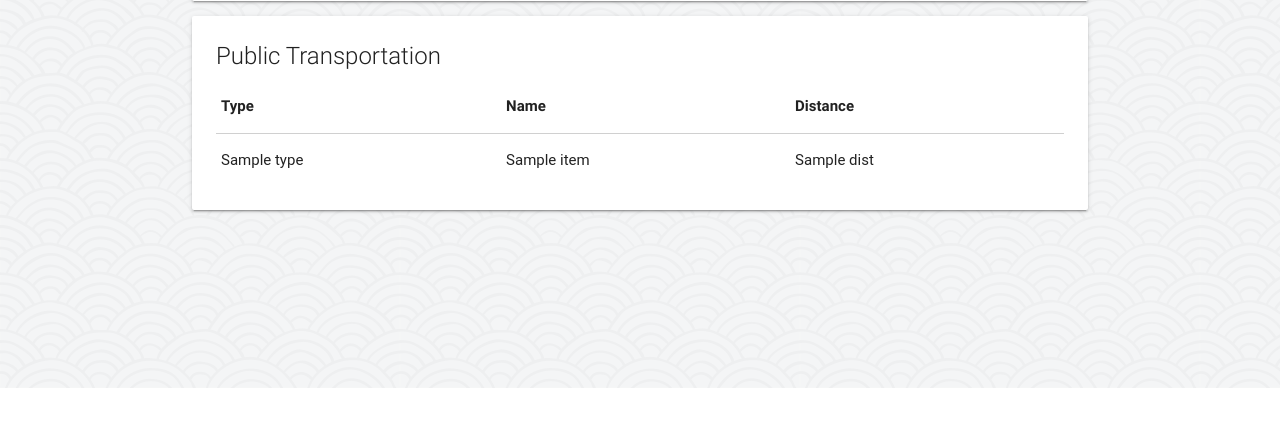
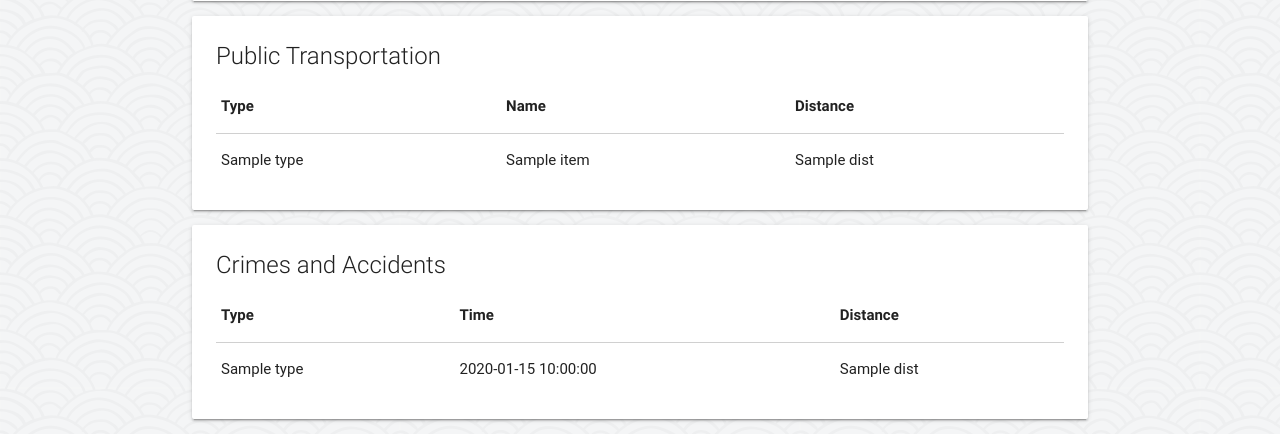
Before and after one commit to the-flying-circus/pennapps-xiv, a Flask app: template templates/info.html in a window 1280 px wide. Shown: the part 412-846 px from the top of the page. Before the commit the page ends 800 px from the top, so only its background shows below. Run offline with Flask 2, Linux system fonts and the light colour scheme; the template is opened without the code that fills it: most values are stand-ins (such as "Sample title", 1, 10 or a date in 2020); some libraries are stand-ins or nearby versions; some web fonts are replaced.

Commit message:
add crimes to gui

```diff
--- a/data.py
+++ b/data.py
@@ -112,7 +112,7 @@ def get_overview_data(laddr, lzip):
         "address": data["address"],
         "bedrooms": data["bedrooms"],
         "bathrooms": data["bathrooms"],
-        "lastSold": data["lastSoldDate"],
+        "lastSold": data.get("lastSoldDate", None),
         "zestimate": float(data["zestimate"]["amount"])
     }
 
--- a/server.py
+++ b/server.py
@@ -17,9 +17,13 @@ def info():
     geoinfo = data.geocode(address)
     if geoinfo:
         laddr, lzip = data.split_from_geocode(geoinfo)
+        loc = geoinfo["results"][0]["geometry"]["location"]
+        lat = loc["lat"]
+        lng = loc["lng"]
         if laddr and lzip:
             context = {"overview": data.get_overview_data(laddr, lzip),
                        "taxes": data.get_tax_history(),
+                       "crimes": data.get_crimes(lat, lng),
                        "neighborhood": data.get_neighborhood_data(),
                        "services": data.get_public_services(geoinfo),
                        "transportation": data.get_transportation(geoinfo),
--- a/templates/info.html
+++ b/templates/info.html
@@ -54,4 +54,27 @@
             </table>
         </div>
     </div>
+    <div class="card white">
+        <div class="card-content">
+            <span class="card-title">Crimes and Accidents</span>
+            <table class="responsive-table">
+                <thead>
+                    <tr>
+                        <th>Type</th>
+                        <th>Time</th>
+                        <th>Distance</th>
+                    </tr>
+                </thead>
+                <tbody>
+                    {% for item in crimes %}
+                    <tr>
+                        <td>{{ item.type }}</td>
+                        <td>{{ item.time }}</td>
+                        <td>{{ item.dist }}</td>
+                    </tr>
+                    {% endfor %}
+                </tbody>
+            </table>
+        </div>
+    </div>
 {% endblock %}
```
